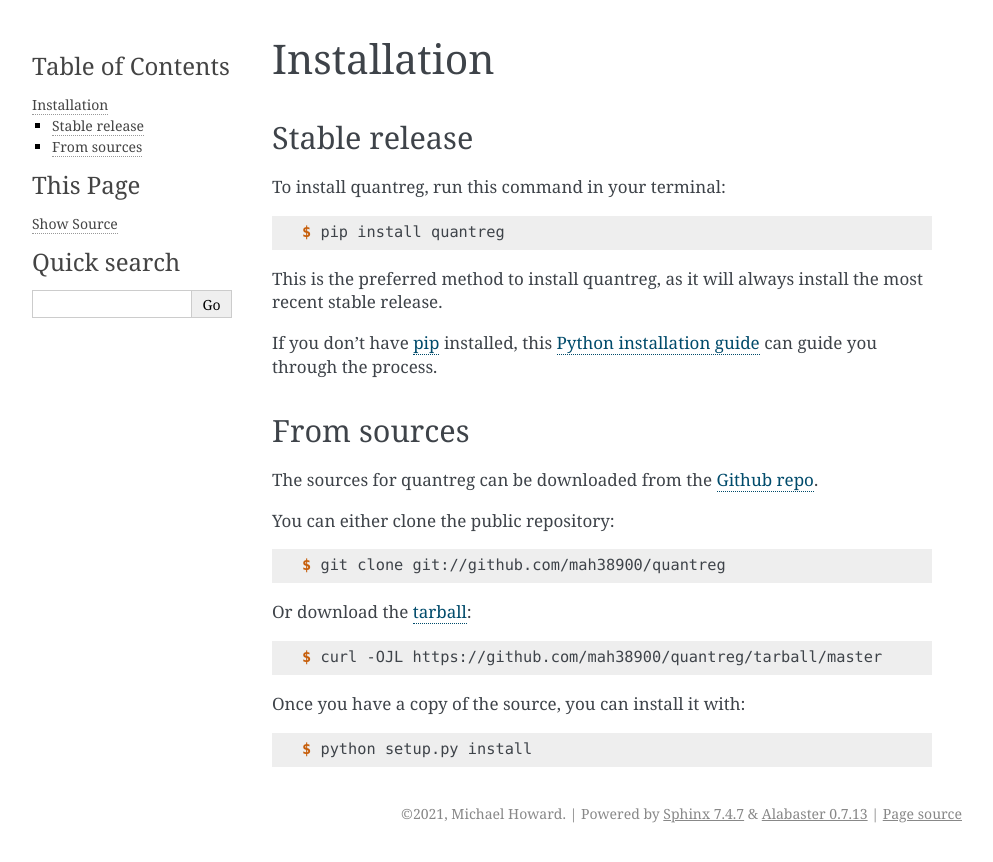
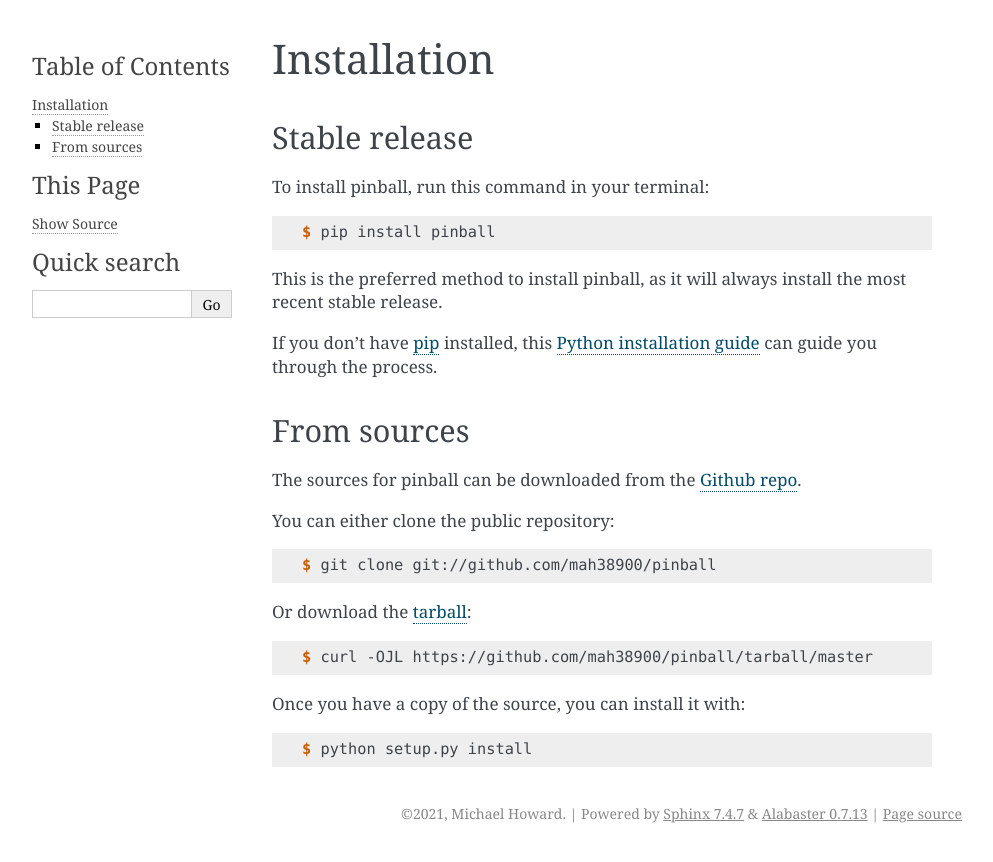
Before and after one commit to mhoward2718/pinball, a Sphinx documentation site: the page built from docs/installation.rst, in a window 1280 px wide. Shown: the top 862 px of the page, without its empty margins (148-1141 px from the left). Built offline with Sphinx 7.4.7, drawn with Linux system fonts in a browser that asks for light colours; pages that are not in the unit, such as notebooks, are missing from menus; the version number is read from the project's files by our own code.

Commit message:
Change package name in docs

```diff
--- a/docs/conf.py
+++ b/docs/conf.py
@@ -1,6 +1,6 @@
 #!/usr/bin/env python
 #
-# quantreg documentation build configuration file, created by
+# pinball documentation build configuration file, created by
 # sphinx-quickstart on Fri Jun  9 13:47:02 2017.
 #
 # This file is execfile()d with the current directory set to its
@@ -21,7 +21,7 @@ import os
 import sys
 sys.path.insert(0, os.path.abspath('..'))
 
-import quantreg
+import pinball
 
 # -- General configuration ---------------------------------------------
 
@@ -46,7 +46,7 @@ source_suffix = '.rst'
 master_doc = 'index'
 
 # General information about the project.
-project = 'quantreg'
+project = 'pinball'
 copyright = "2021, Michael Howard"
 author = "Michael Howard"
 
@@ -55,9 +55,9 @@ author = "Michael Howard"
 # the built documents.
 #
 # The short X.Y version.
-version = quantreg.__version__
+version = pinball.__version__
 # The full version, including alpha/beta/rc tags.
-release = quantreg.__version__
+release = pinball.__version__
 
 # The language for content autogenerated by Sphinx. Refer to documentation
 # for a list of supported languages.
@@ -100,7 +100,7 @@ html_static_path = ['_static']
 # -- Options for HTMLHelp output ---------------------------------------
 
 # Output file base name for HTML help builder.
-htmlhelp_basename = 'quantregdoc'
+htmlhelp_basename = 'pinballdoc'
 
 
 # -- Options for LaTeX output ------------------------------------------
@@ -127,8 +127,8 @@ latex_elements = {
 # (source start file, target name, title, author, documentclass
 # [howto, manual, or own class]).
 latex_documents = [
-    (master_doc, 'quantreg.tex',
-     'quantreg Documentation',
+    (master_doc, 'pinball.tex',
+     'pinball Documentation',
      'Michael Howard', 'manual'),
 ]
 
@@ -138,8 +138,8 @@ latex_documents = [
 # One entry per manual page. List of tuples
 # (source start file, name, description, authors, manual section).
 man_pages = [
-    (master_doc, 'quantreg',
-     'quantreg Documentation',
+    (master_doc, 'pinball',
+     'pinball Documentation',
      [author], 1)
 ]
 
@@ -150,10 +150,10 @@ man_pages = [
 # (source start file, target name, title, author,
 #  dir menu entry, description, category)
 texinfo_documents = [
-    (master_doc, 'quantreg',
-     'quantreg Documentation',
+    (master_doc, 'pinball',
+     'pinball Documentation',
      author,
-     'quantreg',
+     'pinball',
      'One line description of project.',
      'Miscellaneous'),
 ]
--- a/docs/index.rst
+++ b/docs/index.rst
@@ -1,4 +1,4 @@
-Welcome to quantreg's documentation!
+Welcome to pinball's documentation!
 ======================================
 
 .. toctree::
--- a/docs/installation.rst
+++ b/docs/installation.rst
@@ -8,13 +8,13 @@ Installation
 Stable release
 --------------
 
-To install quantreg, run this command in your terminal:
+To install pinball, run this command in your terminal:
 
 .. code-block:: console
 
-    $ pip install quantreg
+    $ pip install pinball
 
-This is the preferred method to install quantreg, as it will always install the most recent stable release.
+This is the preferred method to install pinball, as it will always install the most recent stable release.
 
 If you don't have `pip`_ installed, this `Python installation guide`_ can guide
 you through the process.
@@ -26,19 +26,19 @@ you through the process.
 From sources
 ------------
 
-The sources for quantreg can be downloaded from the `Github repo`_.
+The sources for pinball can be downloaded from the `Github repo`_.
 
 You can either clone the public repository:
 
 .. code-block:: console
 
-    $ git clone git://github.com/mah38900/quantreg
+    $ git clone git://github.com/mah38900/pinball
 
 Or download the `tarball`_:
 
 .. code-block:: console
 
-    $ curl -OJL https://github.com/mah38900/quantreg/tarball/master
+    $ curl -OJL https://github.com/mah38900/pinball/tarball/master
 
 Once you have a copy of the source, you can install it with:
 
@@ -47,5 +47,5 @@ Once you have a copy of the source, you can install it with:
     $ python setup.py install
 
 
-.. _Github repo: https://github.com/mah38900/quantreg
-.. _tarball: https://github.com/mah38900/quantreg/tarball/master
+.. _Github repo: https://github.com/mah38900/pinball
+.. _tarball: https://github.com/mah38900/pinball/tarball/master
--- a/docs/usage.rst
+++ b/docs/usage.rst
@@ -2,6 +2,6 @@
 Usage
 =====
 
-To use quantreg in a project::
+To use pinball in a project::
 
-    import quantreg
+    import pinball
```
Also changed, not shown: 2 other files.
